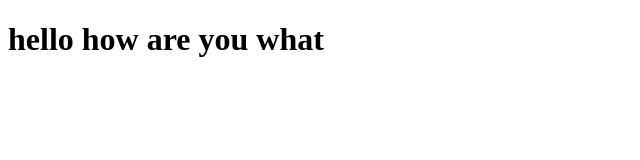
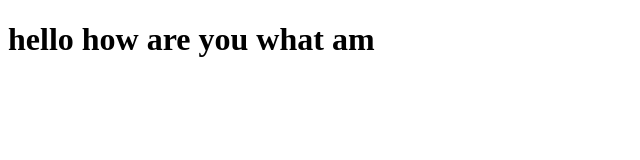
Before and after one commit to ganuborade/food_delivery, a website: page index.html in a window 1280 px wide. Shown: the full height of the page, 0-640 px from the left. Drawn offline with Linux system fonts and the light colour scheme.

Commit message:
fix: correct h1 content in index.html

```diff
--- a/index.html
+++ b/index.html
@@ -8,6 +8,6 @@
 </head>
 <body>
 
-<h1>hello how are you what <h1>
+<h1>hello how are you what am<h1>
  </body>
 </html>
```
